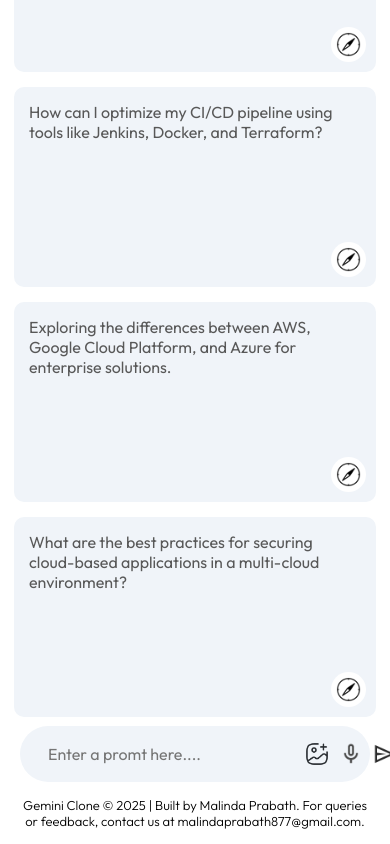
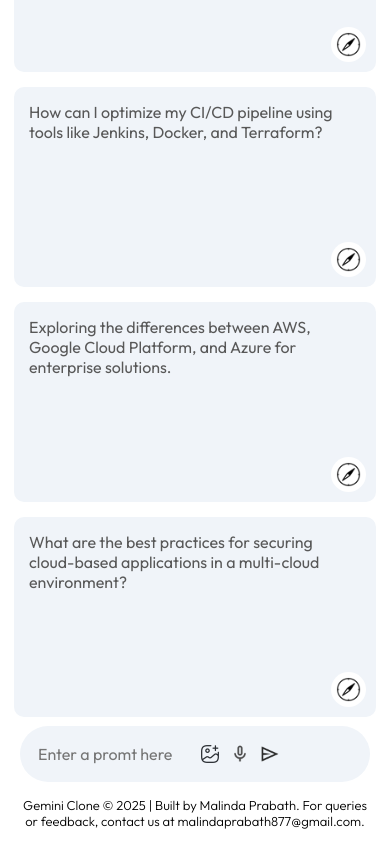
Before and after one commit to malinda6997/Google-Gemini-Clone-Project, a React (Vite) app: page / in a window 390 px wide. Shown: the part 693-1537 px from the top of the page. Built offline with nearby package versions, Linux system fonts and the light colour scheme.

Commit message:
responsive bug fixed

```diff
--- a/src/components/main/Main.css
+++ b/src/components/main/Main.css
@@ -187,5 +187,15 @@
        grid-template-columns: repeat(auto-fill, minmax(150px, 1fr));
        padding: 0px 14px;
    }
+   .main-bottom input{
+    flex: none;
+    width: 150px;
+   }
+   .main-bottom img{
+      width: 20px;
+   }
+   .search-box{
+       padding: 10px ;
+   }
 
 }
```
